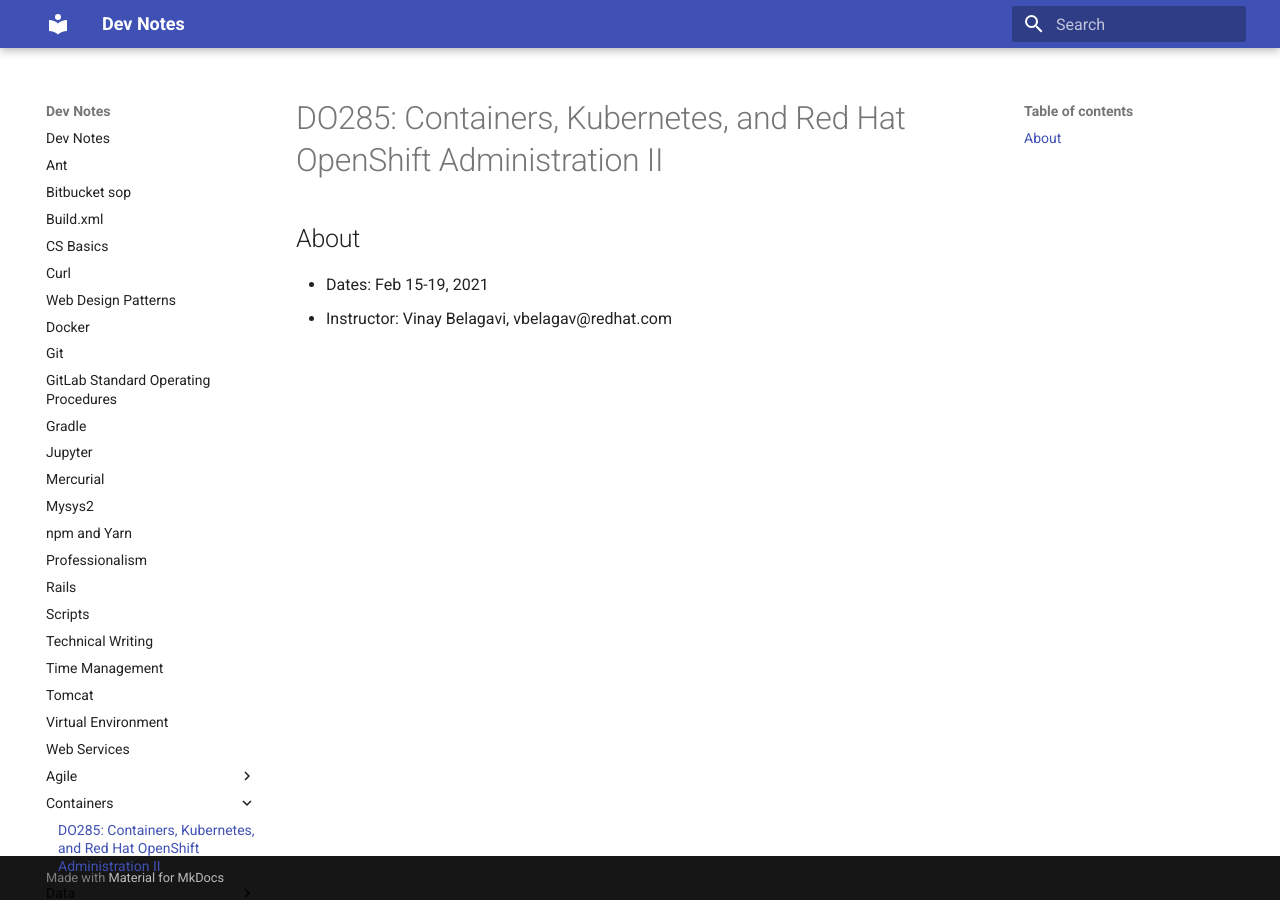
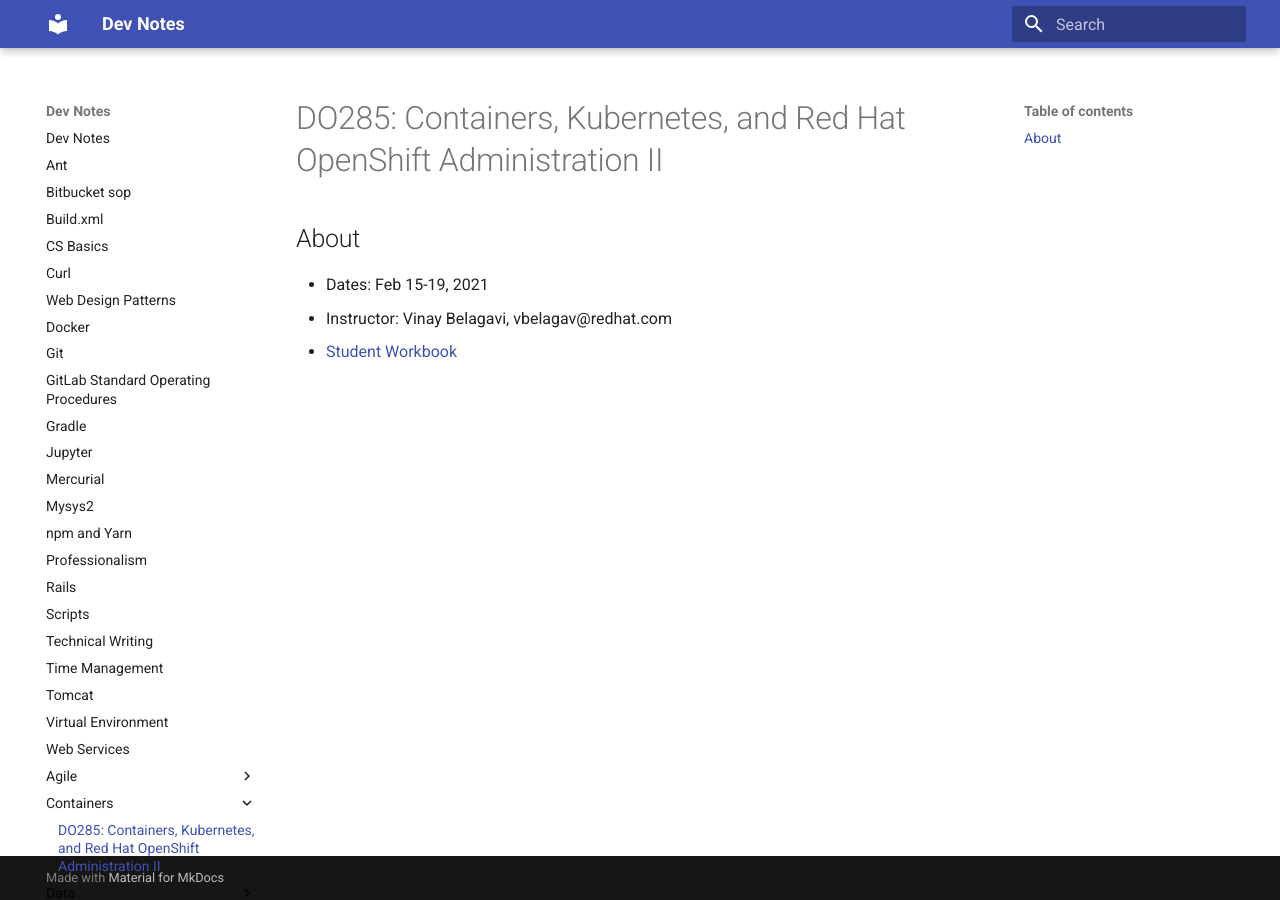
Before and after one commit to shylaclark/dev-notes, an MkDocs documentation site: the page built from docs/containers/2021-containers-kubernetes-redhat-openshift-admin-ii.md, in a window 1280 px wide. Built offline with MkDocs 1.6.1 and Material for MkDocs 9.7.7, drawn with Linux system fonts in a browser that asks for light colours.

Commit message:
Update 2021-containers-kubernetes-redhat-openshift-admin-ii.md

```diff
--- a/docs/containers/2021-containers-kubernetes-redhat-openshift-admin-ii.md
+++ b/docs/containers/2021-containers-kubernetes-redhat-openshift-admin-ii.md
@@ -3,3 +3,4 @@
 ## About
 - Dates: Feb 15-19, 2021
 - Instructor: Vinay Belagavi, vbelagav@redhat.com
+- [Student Workbook](do285-4.5-student-guide.pdf)
```
